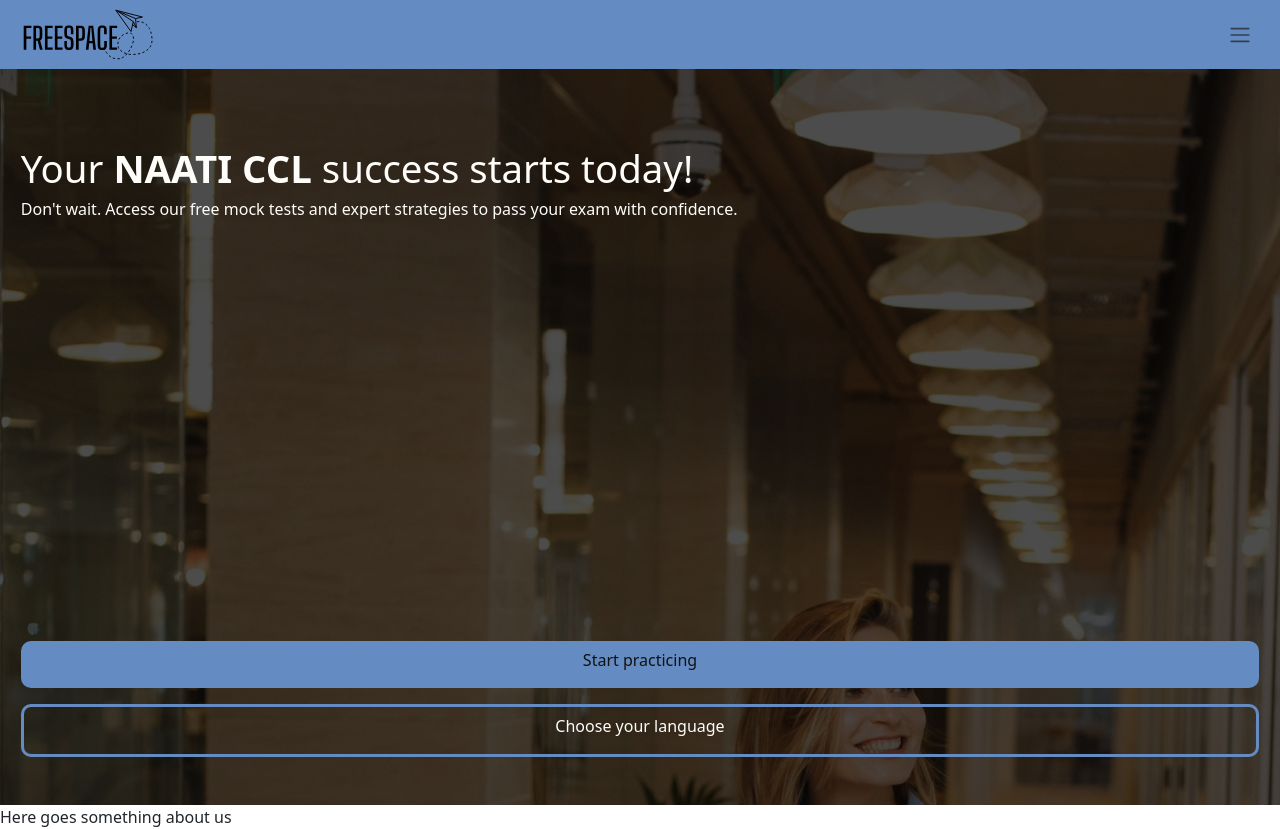
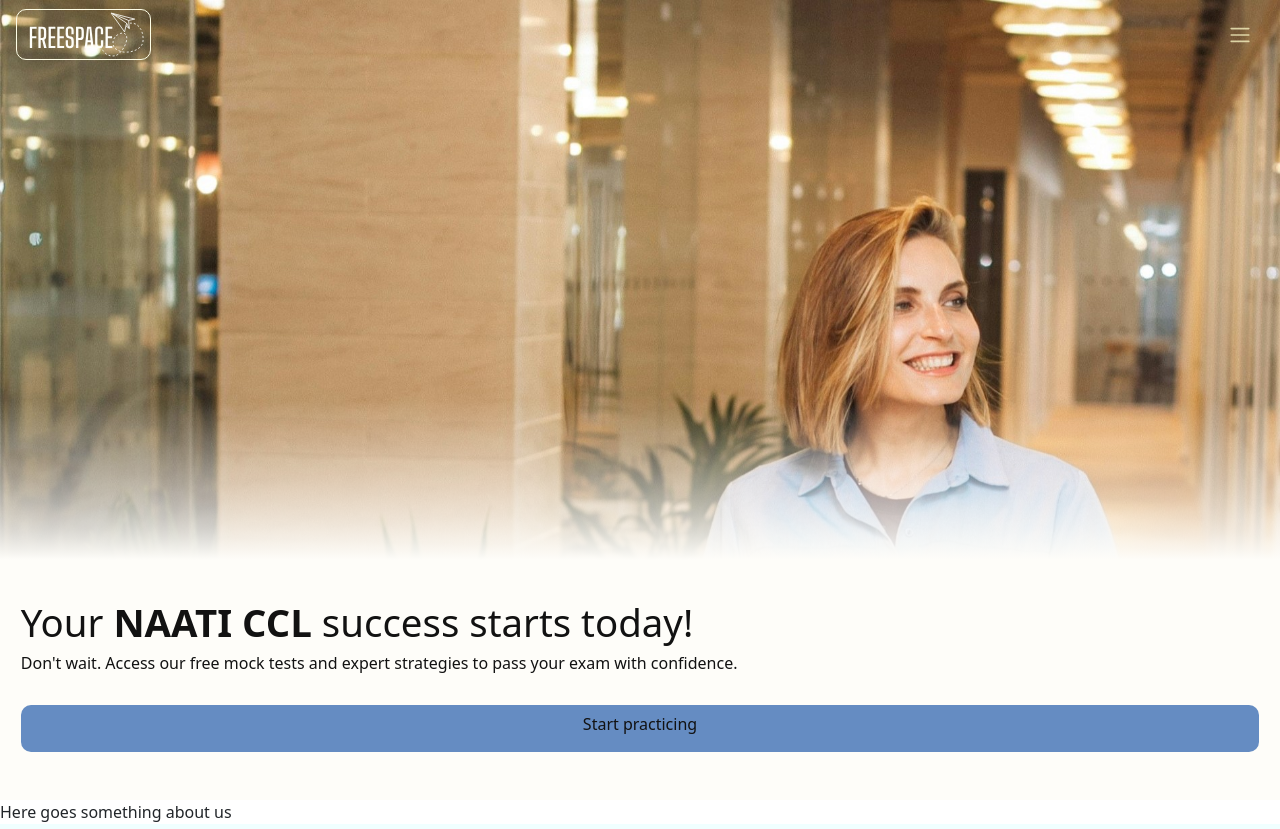
Before and after one commit to fsimizu/FreeSpace, a React (Vite) app: page / in a window 1280 px wide. Shown: the top 829 px of the page. Built offline with nearby package versions, Linux system fonts and the light colour scheme.

Commit message:
changed hero

```diff
--- a/src/components/Hero/hero.css
+++ b/src/components/Hero/hero.css
@@ -1,9 +1,10 @@
 .hero__container {
-    min-height: 92vh;
+    min-height: 500px;
+    height: 100vh;
     position: relative;
     /* display: flex;
     flex-direction: column; */
-
+    /* border: 1px solid red; */
 }
 .hero__container::before {
     content: "";
@@ -12,10 +13,12 @@
     left: 0;
     width: 100%;
     height: 100%;
-    background-image: url("/images/hero_background_2.jpg");
+    background-image:
+        linear-gradient(to bottom, rgba(255, 255, 255, 0) 50%, var(--white) 70%),
+        url("/images/hero_background_2.jpg");
     background-size: cover;
     background-position: top left;
-    filter: brightness(0.3); /* Adjust brightness value as needed */
+    /* filter: brightness(0.3);  */
     /* z-index: -1; */
 
 }
@@ -38,11 +41,13 @@
     padding: var(--padding-sections);
     /* padding-top: 0; */
     /* background-color: transparent !important; */
-    color: var(--white);
+    color: var(--black);
     position: relative;
     display: flex;
     flex-direction: column;
-    height: 92vh;
+    height: 100%;
+    justify-content: flex-end;
+    /* align-items: end; */
     /* border: 1px solid red; */
 
 }
@@ -50,7 +55,7 @@
     /* background-color: none !important; */
     /* z-index: 1; */
     margin-top: 30px;
-    flex-grow: 2;
+    /* flex-grow: 2; */
 }
 
 .hero__image_container {
--- a/src/components/Hero/index.jsx
+++ b/src/components/Hero/index.jsx
@@ -6,23 +6,21 @@ export function Hero() {
 
   return (
     <div id="heroHome" className="hero__container">
-      {/* <div className="hero__background">HOLAA</div> */}
+
       <div className="hero__content">
         <div className="hero__text_container">
           <h1>Your <strong>NAATI CCL</strong> success starts today!</h1>
           <div>Don't wait. Access our free mock tests and expert strategies to pass your exam with confidence.</div>
         </div>
 
-        {/* <div className="hero__image_container">
-          <img src="/images/woman_hero.png" alt="" />
-        </div> */}
-
         <Link to={`/resources`} className="hero__action_button button_primary">
           <button className="btn btn-primary"><h6>Start practicing</h6></button>
         </Link>
-        <Link to={`/resources`} className="hero__action_button button_secondary">
+
+        {/* <Link to={`/resources`} className="hero__action_button button_secondary">
           <button className="btn btn-primary"><h6>Choose your language</h6></button>
-        </Link>
+        </Link> */}
+
       </div>
 
     </div>
--- a/src/components/Navbar/index.jsx
+++ b/src/components/Navbar/index.jsx
@@ -1,7 +1,7 @@
 import React from "react";
 import { Link } from 'react-router-dom';
 import { handleScroll } from "../../utils/functions";
-import { useState, useEffect } from "react";
+import { useState, useEffect, useRef } from "react";
 
 
 import './navbar.css';
@@ -43,10 +43,34 @@ export function Navbar() {
     };
   }, [isOverlayActive]);
 
+
+
+  const [isSticky, setIsSticky] = useState(false);
+  const triggerRef = useRef(null);
+
+  useEffect(() => {
+    const observer = new IntersectionObserver(
+      ([entry]) => {
+        setIsSticky(!entry.isIntersecting);
+      },
+      { threshold: 0 }
+    );
+
+    if (triggerRef.current) {
+      observer.observe(triggerRef.current);
+    }
+
+    return () => {
+      if (triggerRef.current) {
+        observer.unobserve(triggerRef.current);
+      }
+    };
+  }, []);
+
   return (
+<>
 
     <div className="navbar__container">
-
       {/* Overlay */}
       <div id="myNav" className="overlay" >
         <a /*href="javascript:void(0)"*/ className="closebtn" onClick={handleCloseClick}>&times;</a>
@@ -70,17 +94,21 @@ export function Navbar() {
 
 
       {/* Navbar */}
-      <nav className="navbar">
+
+      <nav className={`navbar ${isSticky ? "navbar--fixed" : ""}`}>
 
         {/* Navbar mobile */}
         <div className="container-fluid align-items-end">
           <Link to="/">
             <div className="navbar-brand" onClick={() => { handleScroll('heroHome') }}><img src="/images/logo.svg" alt="logo" /></div>
+
           </Link>
           <button onClick={handleOpenClick} className="navbar-toggler" type="button" data-bs-toggle="collapse" /*data-bs-target="#navbarNavDropdown"*/ aria-controls="navbarNavDropdown" aria-expanded="false" aria-label="Toggle navigation">
             <span className="navbar-toggler-icon" ></span>
           </button>
+
         </div>
+
 
         {/* Navbar web */}
         <div className="collapse navbar-collapse" id="navbarNavDropdown">
@@ -119,9 +147,11 @@ export function Navbar() {
 
           </ul>
         </div>
-
       </nav>
+        <div ref={triggerRef}></div>
 
     </div>
+
+    </>
   )
 }
--- a/src/components/Navbar/navbar.css
+++ b/src/components/Navbar/navbar.css
@@ -1,11 +1,35 @@
+.navbar__container {
+    position: absolute;
+    top: 0;
+    background-color: transparent;
+    z-index: 99;
+    width: 100%;
+}
+
 .navbar {
-    background-color: var(--main-blue);
+    /* background-color: var(--main-blue); */
     width: 100%;
     padding-left: var(--padding-sides) !important;
     padding-right: var(--padding-sides) !important;
     padding-top: 4px !important;
     padding-bottom: 4px !important;
+
     /* border: 1px dashed grey; */
+
+
+
+}
+
+.navbar--fixed {
+    background-color: var(--main-blue);
+    box-shadow: 0 4px 12px rgba(0, 0, 0, 0.2);
+    position: fixed !important;
+    top: 0;
+    left: 0;
+}
+
+.navbar--fixed .navbar-brand img {
+    border: none;
 }
 
 .container-fluid {
@@ -26,6 +50,10 @@
     height: 4vw;
     max-height: 61px;
     min-height: 42px;
+    filter: invert(96%) sepia(18%) saturate(372%) hue-rotate(355deg) brightness(118%) contrast(99%);
+    border: 1px solid var(--black);
+    border-radius: 10px;
+    padding: 2px 6px;
 }
 
 .nav-link {
@@ -38,6 +66,8 @@
 
 .navbar-toggler-icon {
     font-size: 1rem;
+    /* z-index: 99; */
+    filter: invert(96%) sepia(18%) saturate(372%) hue-rotate(355deg) brightness(118%) contrast(99%);
 }
 
 .navbar .container-fluid {
@@ -89,7 +119,8 @@
 }
 
 .overlay .fa-ko-fi::after {
-    color: var(--main-blue) !important;;
+    color: var(--main-blue) !important;
+    ;
 }
 
 
@@ -108,7 +139,7 @@
     display: flex;
     justify-content: center;
     margin-top: 3rem;
-    }
+}
 
 .overlay__social-media .icon__social-media {
     display: flex;
--- a/src/layout/Layout.jsx
+++ b/src/layout/Layout.jsx
@@ -4,7 +4,7 @@ import { Footer } from '../components/Footer';
 
 export const Layout = ({children}) =>{
     return(
-        <div>
+        <div style={{ position: "relative" }}>
             <Navbar />
             {children}
             <Footer />
--- a/src/routes/root.jsx
+++ b/src/routes/root.jsx
@@ -8,13 +8,13 @@ import { Subscribe } from "../components/Subscribe";
 export function Root() {
 
   return (
-    <div>
+    <>
       <Layout>
         <Hero />
         <AboutUs />
         <Languages />
         <Subscribe />
       </Layout>
-    </div>
+    </>
   );
 }
```
Also changed, not shown: public/images/hero_background_2.jpg.
